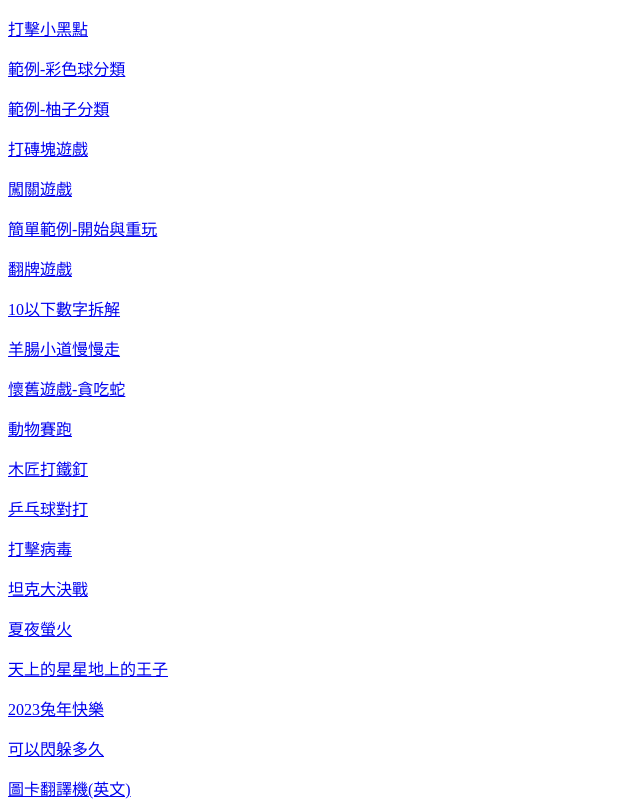
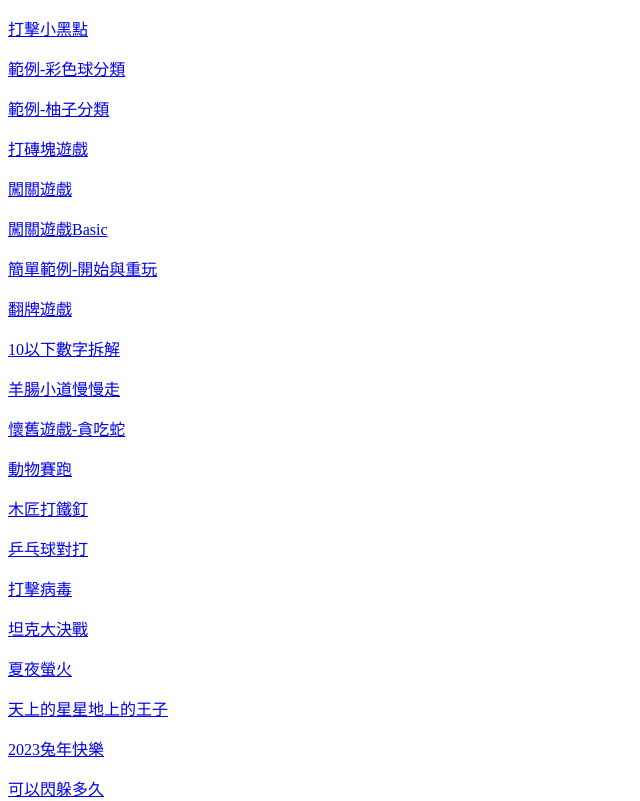
Before and after one commit to jtlee5x/scratch, a plain HTML site: page index.html in a window 1280 px wide. Shown: the top 801 px of the page, without its empty margins (0-640 px from the left). Drawn offline with Linux system fonts and the light colour scheme.

Commit message:
20230426

```diff
--- a/index.html
+++ b/index.html
@@ -25,6 +25,10 @@
 
 <p>
 <a href="https://jtlee5x.github.io/scratch/SteadyHandMaze.html" target="_blank">闖關遊戲</a>
+</p>
+
+<p>
+<a href="https://jtlee5x.github.io/scratch/SteadyHandMazeBasic.html" target="_blank">闖關遊戲Basic</a>
 </p>
 
 <p>
```
